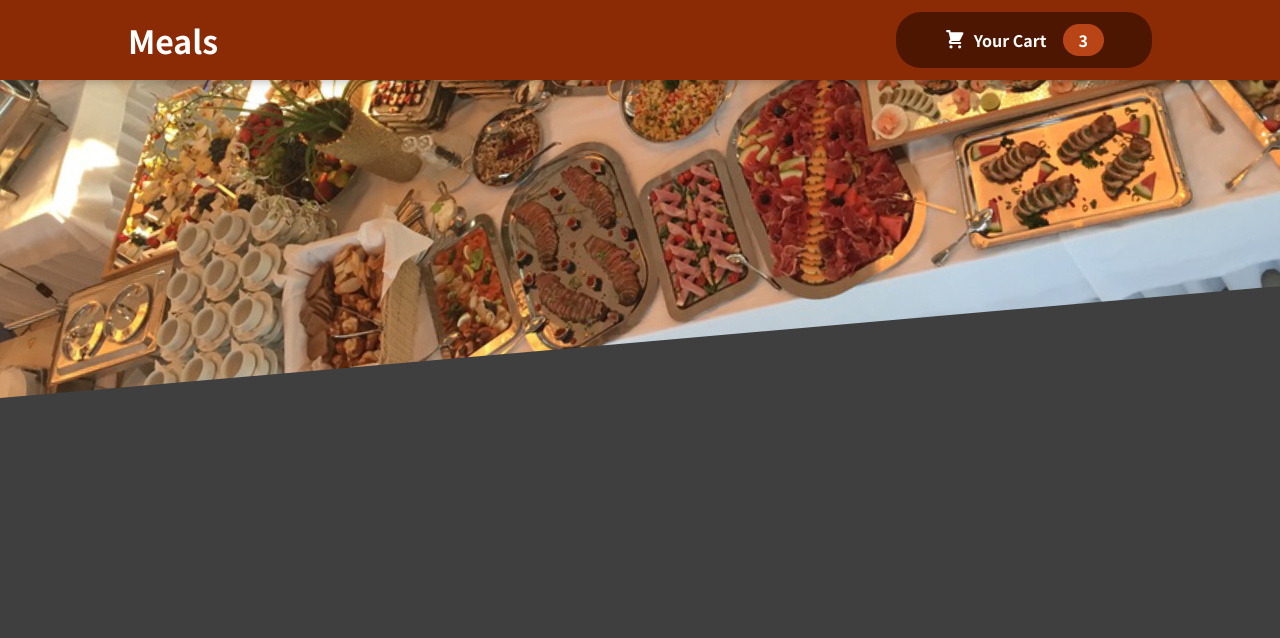
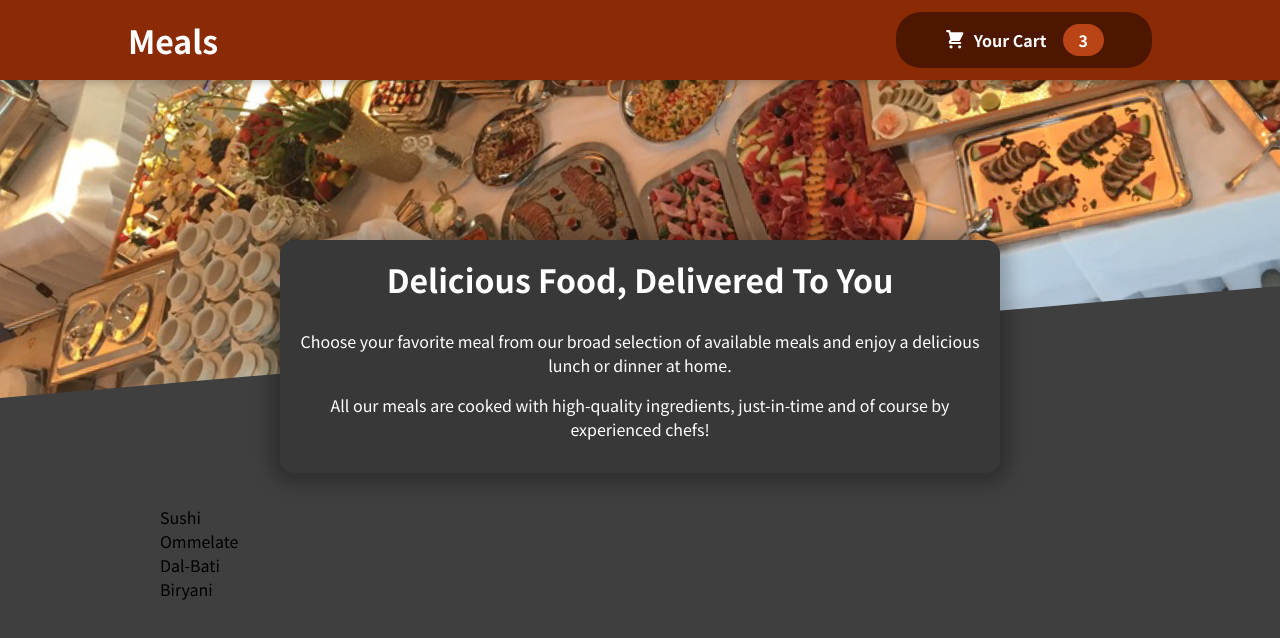
Before and after one commit to adilahamad786/meals-app, a JavaScript app: page / in a window 1280 px wide. Shown: the top 638 px of the page. Built offline with nearby package versions, Linux system fonts and the light colour scheme.

Commit message:
Basic Meals section completed.

```diff
--- a/src/App.js
+++ b/src/App.js
@@ -1,9 +1,13 @@
 import Header from "./components/Layout/Header";
+import Meals from "./components/Meals/Meals";
 
 function App() {
   return (
     <>
-      <Header></Header>
+      <Header />
+      <main>
+        <Meals />
+      </main>
     </>
   );
 }
--- /dev/null
+++ b/src/components/Meals/Meals.js
@@ -0,0 +1,13 @@
+import AvailableMeals from "./AvailableMeals";
+import MealsSummary from "./MealeSummary";
+
+const Meals = () => {
+    return (
+        <>
+            <MealsSummary />
+            <AvailableMeals />
+        </>
+    );
+}
+
+export default Meals;
```
Also changed, not shown: 1 other file (tests, documents, lock files or other folders).
